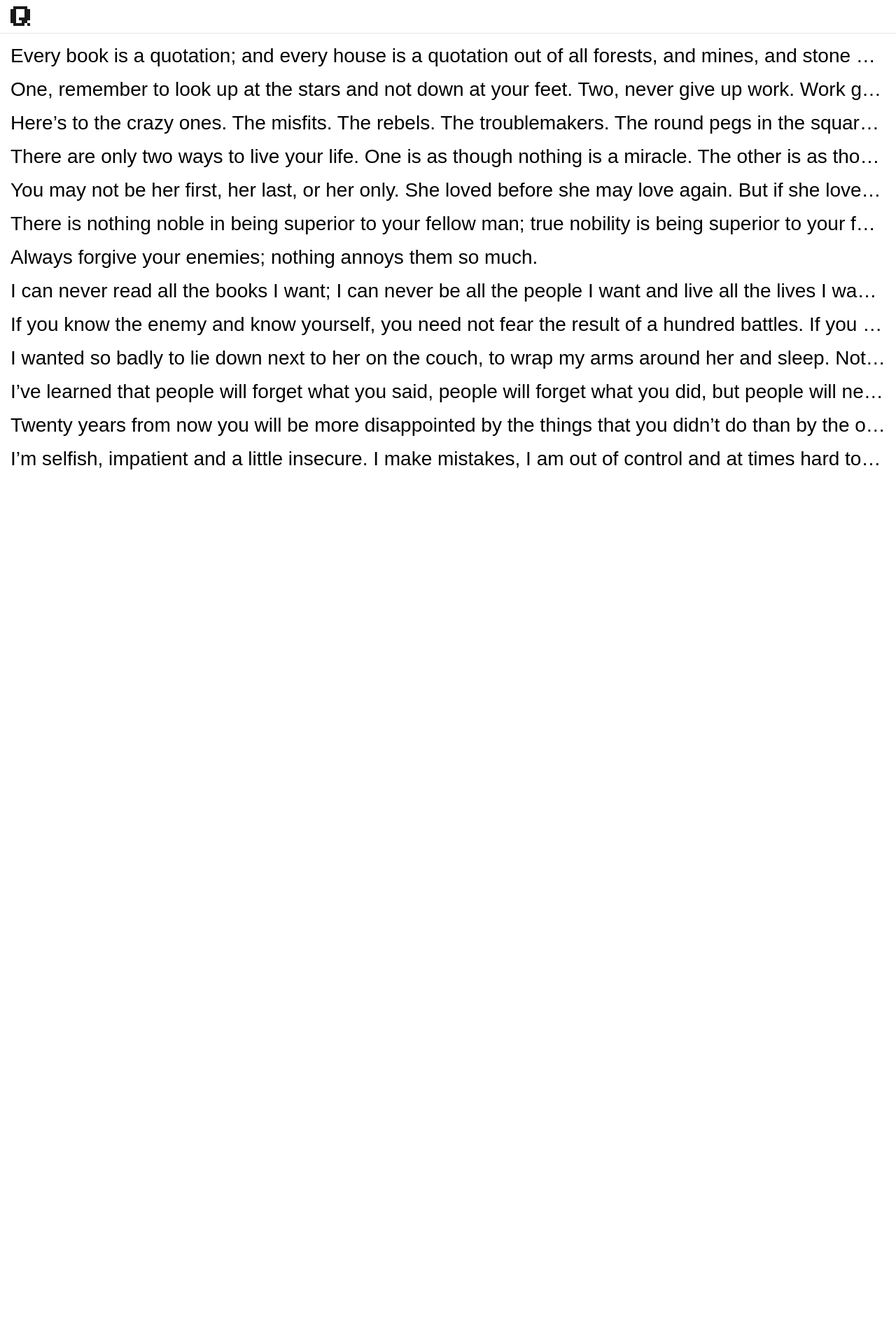
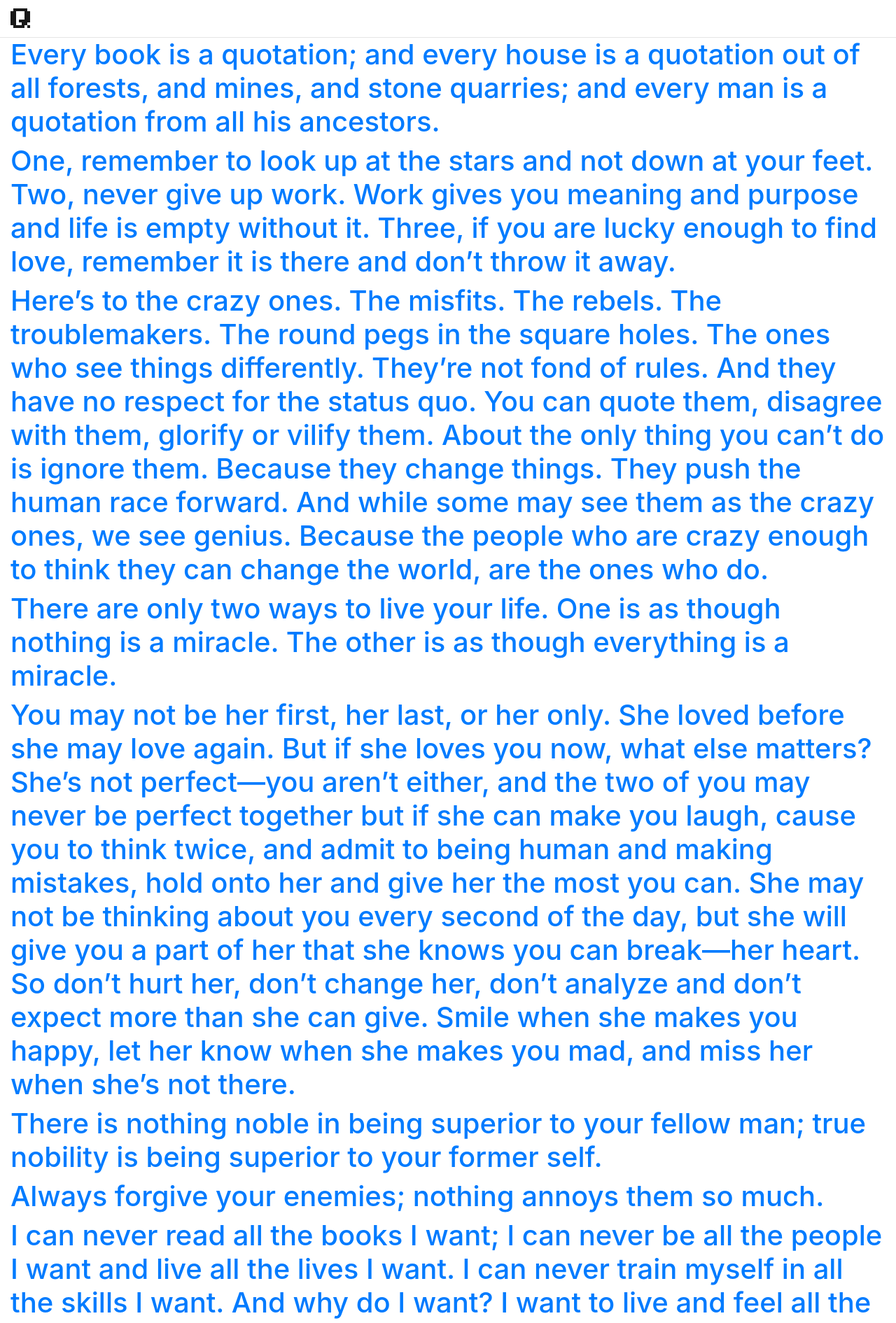
Before and after one commit to quoke/quoke.github.io, a Jekyll site: the page built from index.md, in a window 1280 px wide. Shown: the top 1891 px of the page at 70% size. Built offline with Jekyll 4.4.1, drawn with Linux system fonts in a browser that asks for light colours; before the commit the page ends 900 px from its top, so only the background shows below that.

Commit message:
Move to Bootstrap again, for the last time

```diff
--- a/_includes/foot.html
+++ b/_includes/foot.html
@@ -1,2 +1,5 @@
 <script src="/js/smartquotes.js"></script>
 <script>smartquotes()</script>
+<script src="https://code.jquery.com/jquery-3.3.1.slim.min.js" integrity="sha384-q8i/X+965DzO0rT7abK41JStQIAqVgRVzpbzo5smXKp4YfRvH+8abtTE1Pi6jizo" crossorigin="anonymous"></script>
+<script src="https://cdnjs.cloudflare.com/ajax/libs/popper.js/1.14.3/umd/popper.min.js" integrity="sha384-ZMP7rVo3mIykV+2+9J3UJ46jBk0WLaUAdn689aCwoqbBJiSnjAK/l8WvCWPIPm49" crossorigin="anonymous"></script>
+<script src="https://stackpath.bootstrapcdn.com/bootstrap/4.1.3/js/bootstrap.min.js" integrity="sha384-ChfqqxuZUCnJSK3+MXmPNIyE6ZbWh2IMqE241rYiqJxyMiZ6OW/JmZQ5stwEULTy" crossorigin="anonymous"></script>
--- a/_includes/head.html
+++ b/_includes/head.html
@@ -2,10 +2,8 @@
   <meta charset="utf-8">
   <meta name="viewport" content="width=device-width, initial-scale=1, shrink-to-fit=no">
   <title>{% if page.title %}{{ page.title }} - {{ site.title }}{% else %}{{ site.title }}{% endif %}</title>
-  <!-- <link rel="stylesheet" href="https://stackpath.bootstrapcdn.com/bootstrap/4.1.0/css/bootstrap.min.css" integrity="sha384-9gVQ4dYFwwWSjIDZnLEWnxCjeSWFphJiwGPXr1jddIhOegiu1FwO5qRGvFXOdJZ4" crossorigin="anonymous"> -->
+  <link rel="stylesheet" href="https://stackpath.bootstrapcdn.com/bootstrap/4.1.3/css/bootstrap.min.css" integrity="sha384-MCw98/SFnGE8fJT3GXwEOngsV7Zt27NXFoaoApmYm81iuXoPkFOJwJ8ERdknLPMO" crossorigin="anonymous">
   <link rel="stylesheet" href="/main.css">
   <!-- Load up some fonts -->
-  <link href="https://fonts.googleapis.com/css?family=Montserrat:400,700|Press+Start+2P" rel="stylesheet">
-  <!-- Load up some icons -->
-  <!-- <link href="http://code.ionicframework.com/ionicons/2.0.1/css/ionicons.min.css" rel="stylesheet"> -->
+  <link href="https://fonts.googleapis.com/css?family=Press+Start+2P" rel="stylesheet">
 </head>
--- a/_layouts/index.html
+++ b/_layouts/index.html
@@ -1,24 +1,25 @@
 <!DOCTYPE html>
 <html lang="en">
 {% include head.html %}
-<body class="home">
+
+<body>
   <header>
     {% include navigation.html %}
   </header>
   <section>
-    <ul class="quote-list">
+    <div class="container-fluid">
       {% assign sortedQuotations = site.quotations | sort: 'date' | reverse %}
       {% for quote in sortedQuotations %}
-        {% if true or quote.tags contains 'featured' %}
-        <p>
-          <div class="quote-container">
-            <a href="{{ quote.url }}">{{quote.text}}</a>
-          </div>
-        </p>
-        {% endif %}
+      {% if true or quote.tags contains 'featured' %}
+      <h1 class="quote-link">
+        <a href="{{ quote.url }}">{{quote.text}}</a>
+      </h1>
+      {% endif %}
       {% endfor %}
-    </ul>
+    </div>
   </section>
-  {% include footer.html %} {% include foot.html %}
+  {% include footer.html %}
+  {% include foot.html %}
 </body>
+
 </html>
--- a/_layouts/quote.html
+++ b/_layouts/quote.html
@@ -3,10 +3,10 @@
 {% include head.html %}
 <body>
   {% include navigation.html %}
-  <div class="single-quote">
+  <div class="single-quote container-fluid">
     <div class="quote-content">
       <div class="quote-{{ page.size }}">
-        <div>&ldquo;{{ page.text }}&rdquo; {% if page.author %}
+        <div class="display-2">&ldquo;{{ page.text }}&rdquo; {% if page.author %}
           <small>&mdash;{{ page.author }}</small>{% endif %}</div>
       </div>
     </div>
--- a/_sass/_main.scss
+++ b/_sass/_main.scss
@@ -3,16 +3,11 @@ $color-border: #eee;
 $page-gutter: 15px;
 
 body {
-  margin: 0;
-  font-family: sans-serif;
-  font-size: 16px;
-  line-height: normal;
-  color: black;
+
 }
 
 .quote-list {
-  padding: 0 $page-gutter;
-  margin: 0;
+
 }
 
 .quote-list a {
@@ -24,18 +19,14 @@ body {
   color: black;
 }
 
-.quote-container {
-  font-size: 28px;
-  position: relative;
-  margin: auto;
-  // text-align: center;
-  white-space: nowrap;
-  overflow: hidden;
-  text-overflow: ellipsis;
+.quote-link {
+  // white-space: nowrap;
+  // overflow: hidden;
+  // text-overflow: ellipsis;
 }
 
 @import "utils";
 @import "nav";
 @import "footer";
-@import "single-quote";
+@import "quotation";
 @import "responsive";
--- /dev/null
+++ b/_sass/_quotation.scss
@@ -0,0 +1,7 @@
+.single-quote {
+
+}
+
+.quote-content {
+
+}
--- a/_sass/_single-quote.scss
+++ /dev/null
@@ -1,11 +0,0 @@
-.single-quote {
-  // text-align: center;
-}
-
-.quote-content {
-  padding: 1em $page-gutter;
-  font-size: 32px;
-  line-height: 1.5em;
-  max-width: 1280px;
-  margin: auto;
-}
--- a/_sass/_utils.scss
+++ b/_sass/_utils.scss
@@ -4,26 +4,3 @@
 //   width: 100%;
 //   overflow: hidden;
 // }
-
-// Box sizing reset
-html {
-  -webkit-box-sizing: border-box;
-  -moz-box-sizing: border-box;
-  box-sizing: border-box;
-}
-
-*,
-*:before,
-*:after {
-  -webkit-box-sizing: inherit;
-  -moz-box-sizing: inherit;
-  box-sizing: inherit;
-}
-
-.vertical-text {
-  writing-mode: vertical-rl;
-}
-
-.pixel-font {
-  font-family: "Press Start 2P", sans-serif;
-}
```
Also changed, not shown: _layouts/quotation.html (deleted, +0 -15 lines).
